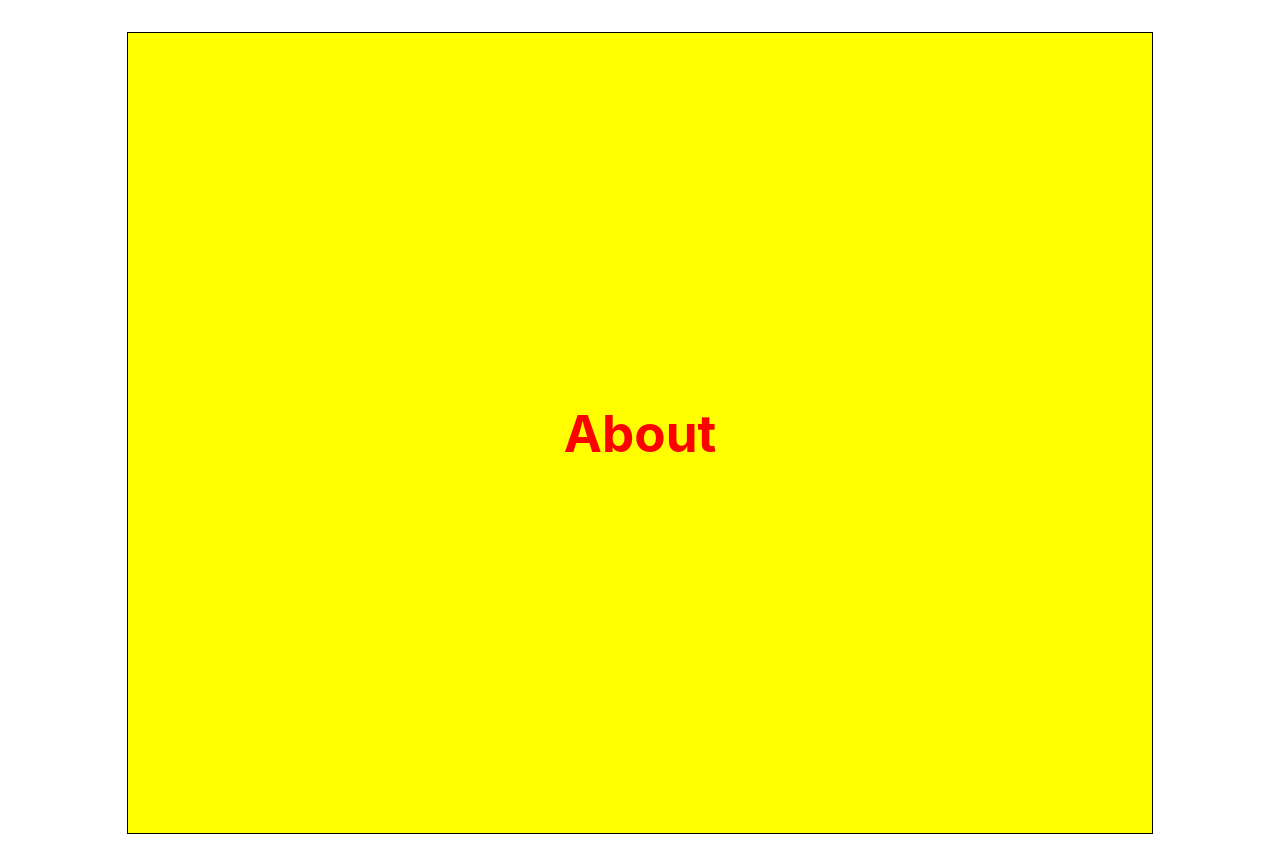
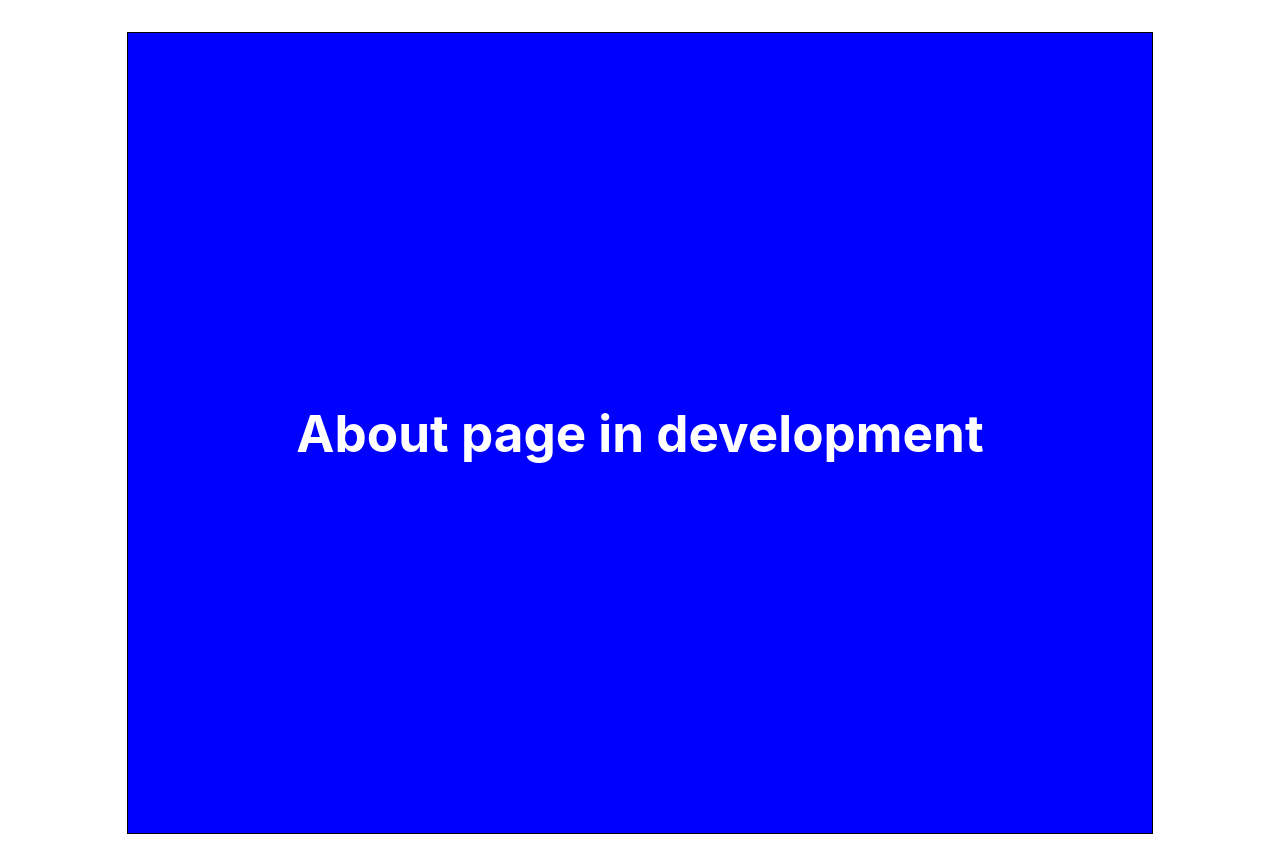
Before and after one commit to acal-rafael/teste-git, a React (Vite) app: page /about in a window 1280 px wide. Built offline with nearby package versions, Linux system fonts and the light colour scheme.

Commit message:
add more text in page about

```diff
--- a/src/pages/About/index.tsx
+++ b/src/pages/About/index.tsx
@@ -5,14 +5,14 @@ export const About = () => {
     <div style={{
       width: '80vw',
       height: '100vh',
-      backgroundColor: 'yellow',
+      backgroundColor: 'blue',
       border: '1px solid black',
 
       display: 'flex',
       justifyContent: 'center',
       alignItems: 'center'
     }}>
-      <h1 style={{color: "red"}}>About</h1>
+      <h1 style={{color: "white"}}>About page in development</h1>
     </div>
   )
 }
```
